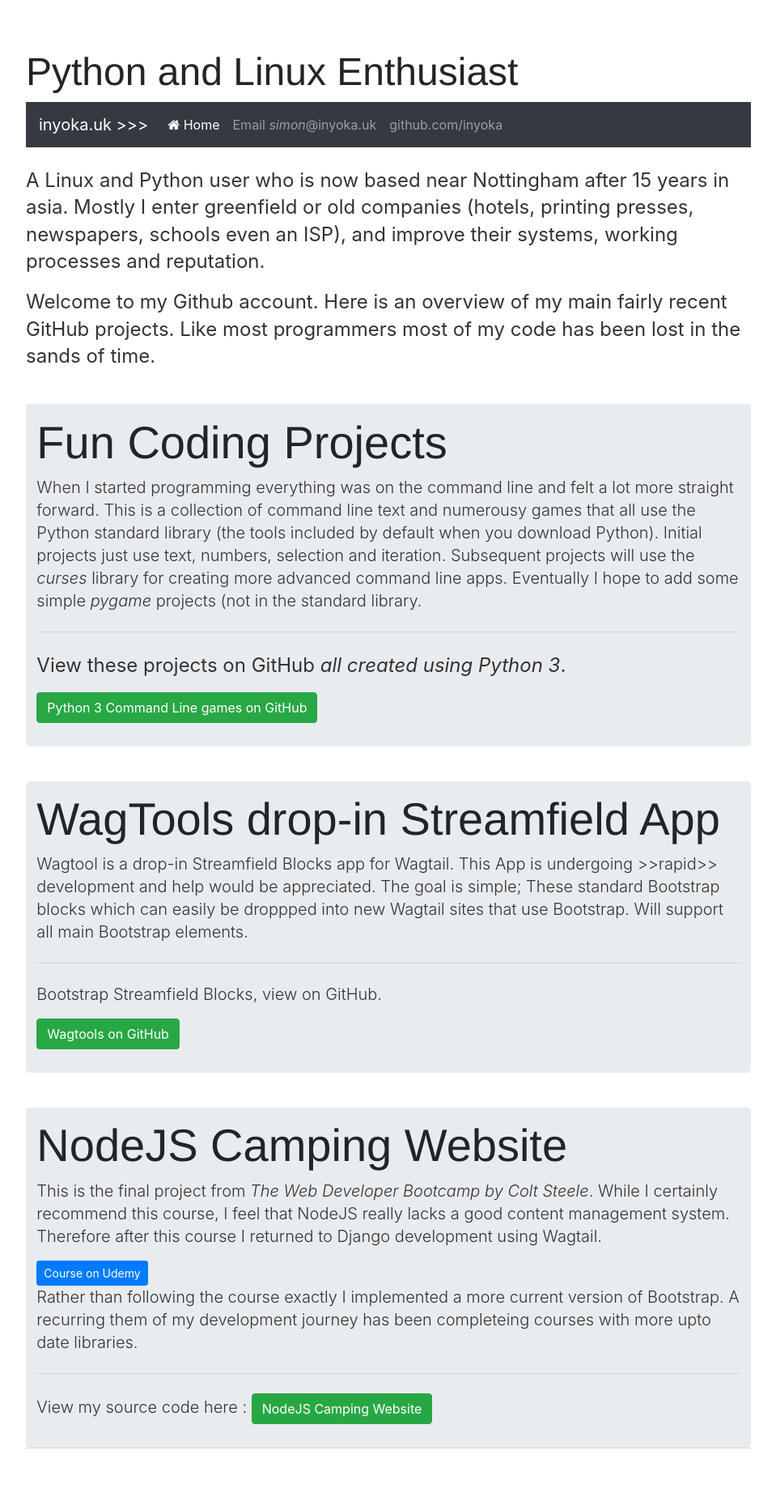
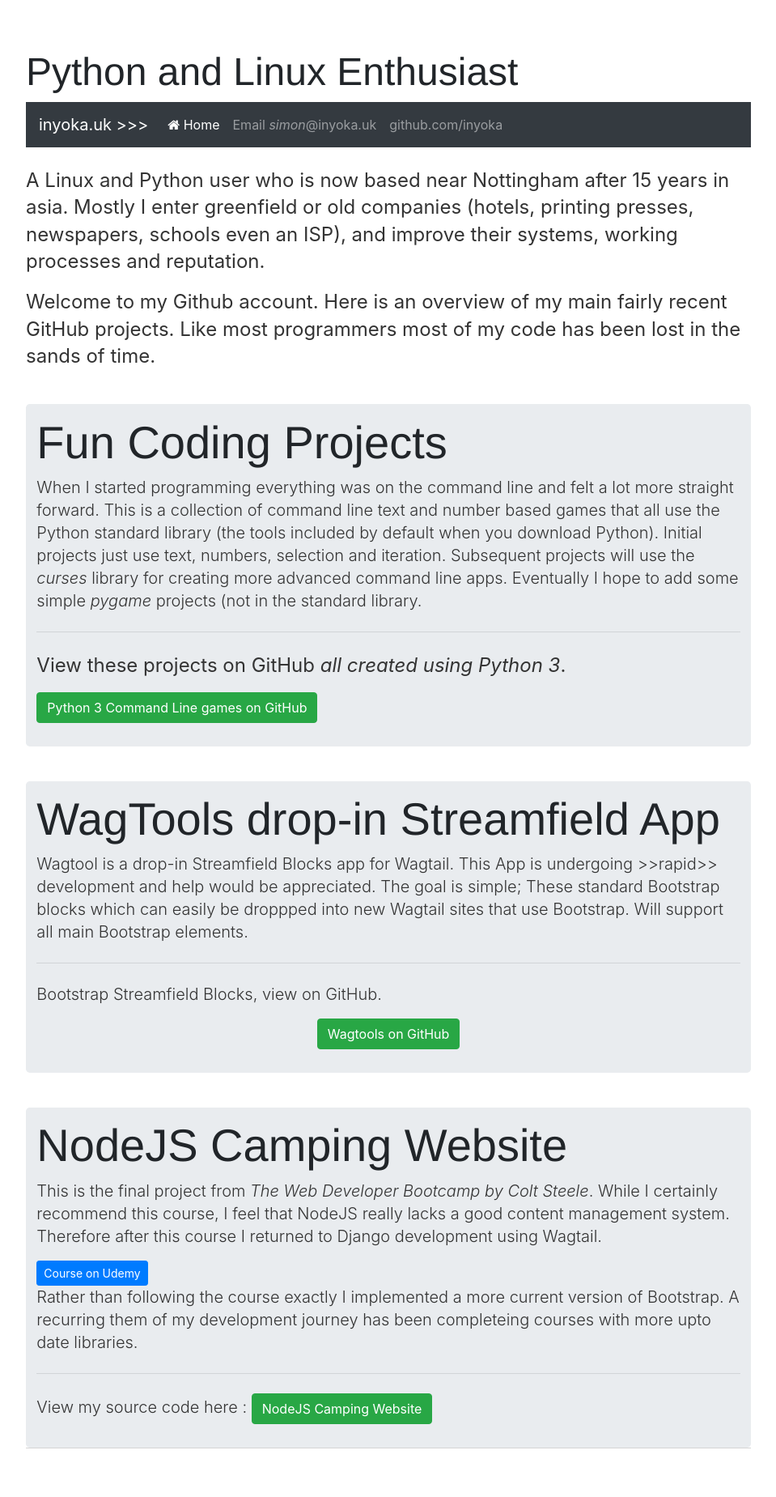
Before and after one commit to inyoka/inyoka.github.io, a Jekyll site: the page built from index.html, in a window 1280 px wide. Shown: the whole page at 81% size, without its empty margins (160-1119 px from the left). Built offline with Jekyll 4.4.1, drawn with Linux system fonts in a browser that asks for light colours; nearby versions of some CDN libraries.

Commit message:
Center buttons

```diff
--- a/index.html
+++ b/index.html
@@ -11,14 +11,14 @@
 <section class="jumbotron">
     <h1 class="display-4">Fun Coding Projects</h1>
     <p class="lead">When I started programming everything was on the command line and felt a lot more straight forward.
-      This is a collection of command line text and numerousy games that all use the Python standard library (the tools
+      This is a collection of command line text and number based games that all use the Python standard library (the tools
     included by default when you download Python). Initial projects just use text, numbers, selection and iteration.
     Subsequent projects will use the <em>curses</em> library for creating more advanced command line apps. Eventually I hope
     to add some simple <em>pygame</em> projects (not in the standard library.</p>
     <hr class="my-4">
     <p>View these projects on GitHub <em>all created using Python 3</em>.</p>
     <p class="lead">
-      <a class="btn btn-success btn-md mx-auto" href="https://github.com/Fun-Coding-Projects" role="button">Python 3 Command Line games on GitHub</a>
+      <a class="btn btn-success btn-md text-center" href="https://github.com/Fun-Coding-Projects" role="button">Python 3 Command Line games on GitHub</a>
     </p>
 </section>
 
@@ -29,8 +29,8 @@
   </p>
   <hr class="my-4">
   <p class="lead">Bootstrap Streamfield Blocks, view on GitHub.</p>
-  <p class="lead mx-auto">
-    <a class="btn btn-success btn-md mx-auto" href="https://github.com/chandra-kumala-school/wagtools" role="button">Wagtools on GitHub</a>
+  <p class="lead text-center">
+    <a class="btn btn-success btn-md text-center" href="https://github.com/chandra-kumala-school/wagtools" role="button">Wagtools on GitHub</a>
   </p>
 </section>
 
@@ -40,7 +40,7 @@
     This is the final project from <em>The Web Developer Bootcamp by Colt Steele</em>.  While I certainly recommend this course, I feel
     that NodeJS really lacks a good content management system.  Therefore after this course I returned to Django development using Wagtail.
   </p>
-  <a class="btn btn-primary btn-sm mx-auto" href="https://www.udemy.com/course/the-web-developer-bootcamp/" role="button">Course on Udemy</a>
+  <a class="btn btn-primary btn-sm text-center" href="https://www.udemy.com/course/the-web-developer-bootcamp/" role="button">Course on Udemy</a>
   <p class="lead">Rather than following the course exactly I implemented a more current version of Bootstrap.  A recurring them of my development journey
     has been completeing courses with more upto date libraries.
   </p>
@@ -48,6 +48,6 @@
 
   <p class="lead">
     View my source code here :
-    <a class="btn btn-success btn-md mx-auto" href="https://github.com/inyoka/Sample-Camping-Website" role="button">NodeJS Camping Website</a>
+    <a class="btn btn-success btn-md text-center" href="https://github.com/inyoka/Sample-Camping-Website" role="button">NodeJS Camping Website</a>
   </p>
 </section>
```
